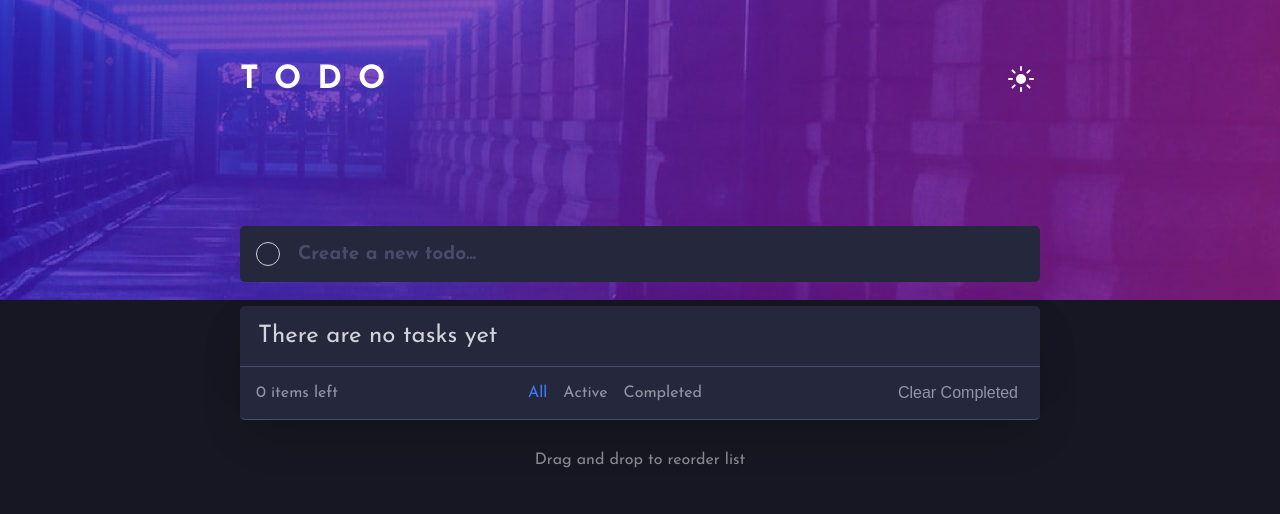
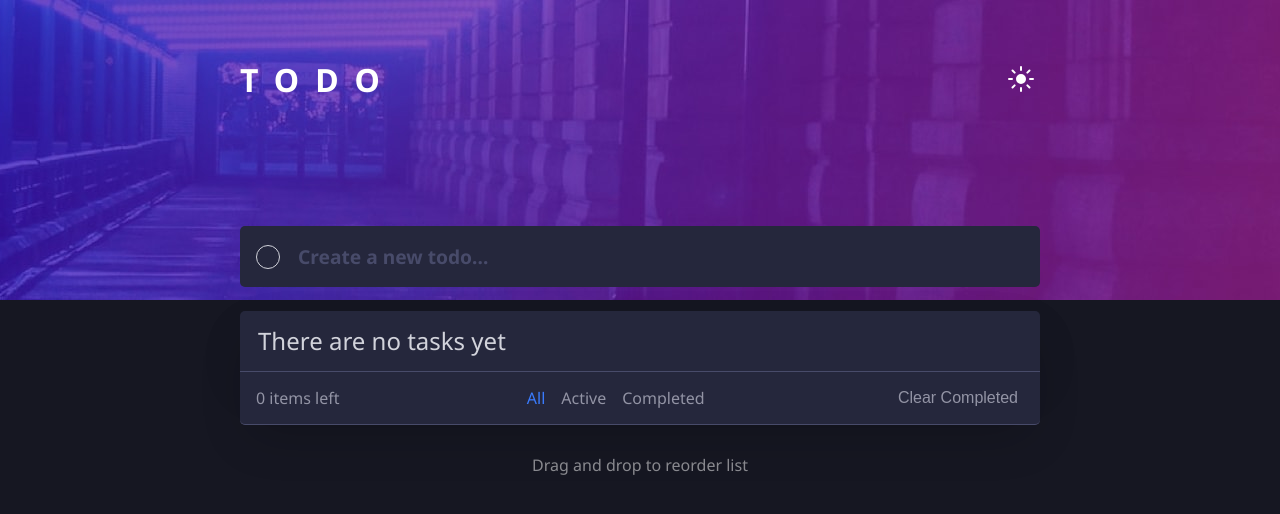
Before and after one commit to Dunissimo/todoList-vite-react-ts, a React (Vite) app: page / in a window 1280 px wide. Shown: the top 514 px of the page. Built offline with nearby package versions, Linux system fonts and the light colour scheme.

Commit message:
change font

```diff
--- a/index.html
+++ b/index.html
@@ -6,8 +6,14 @@
     <meta name="viewport" content="width=device-width, initial-scale=1.0" />
     <link rel="preconnect" href="https://fonts.googleapis.com" />
     <link rel="preconnect" href="https://fonts.gstatic.com" crossorigin />
+    <!-- <link
+      href="https://fonts.googleapis.com/css2?family=Josefin+Sans:wght@400;700&display=swap"
+      rel="stylesheet"
+    /> -->
+    <link rel="preconnect" href="https://fonts.googleapis.com" />
+    <link rel="preconnect" href="https://fonts.gstatic.com" crossorigin />
     <link
-      href="https://fonts.googleapis.com/css2?family=Josefin+Sans:wght@400;700&display=swap"
+      href="https://fonts.googleapis.com/css2?family=Noto+Sans:wght@400;700;900&display=swap"
       rel="stylesheet"
     />
     <title>To-do List</title>
--- a/src/variables.scss
+++ b/src/variables.scss
@@ -20,4 +20,4 @@
 // Typography
 
 $fz: 18px;
-$fontFamily: "Josefin Sans", sans-serif;
+$fontFamily: "Noto Sans", sans-serif;
```
